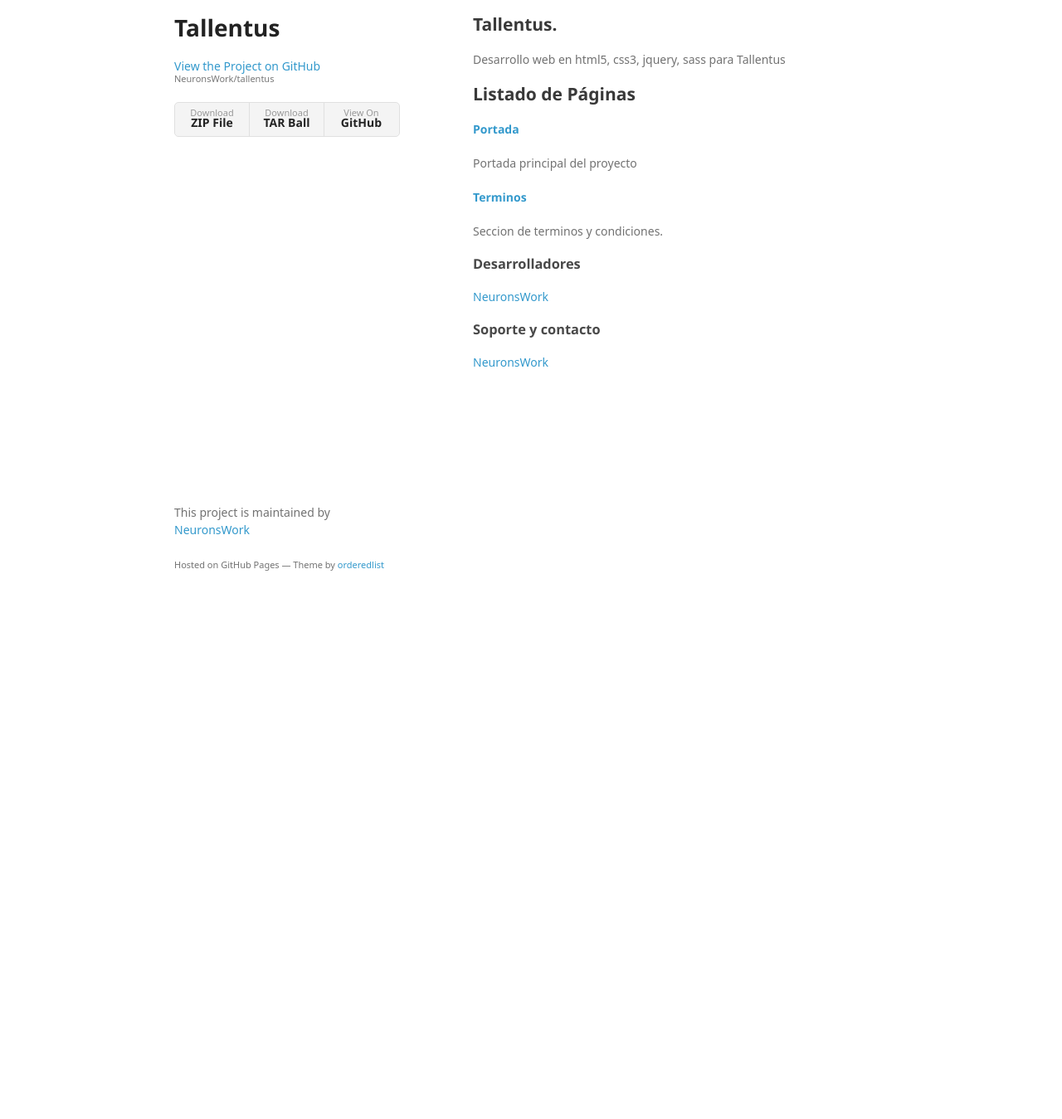
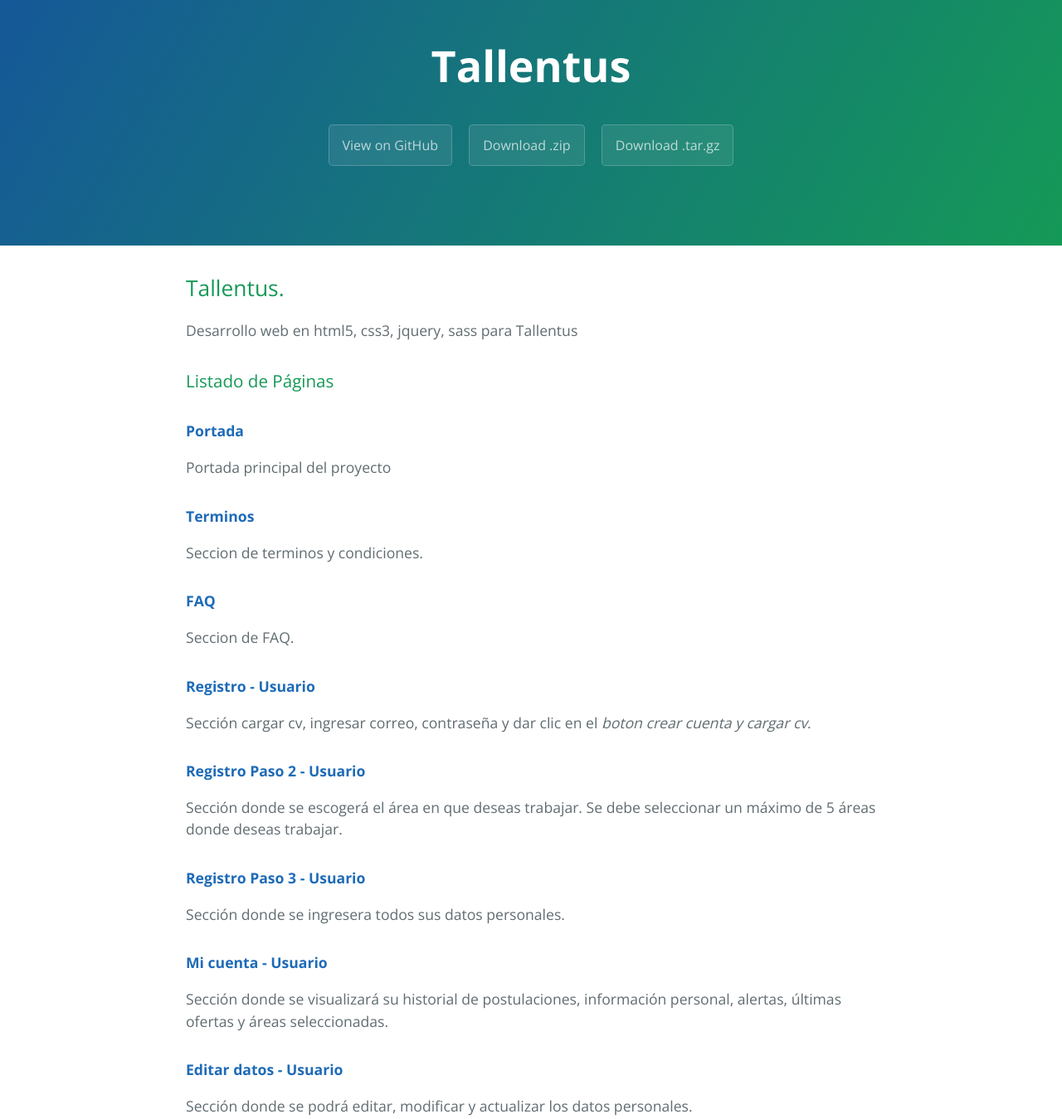
Before and after one commit to NeuronsWork/tallentus, a plain HTML site: page index.html in a window 1280 px wide. Shown: the part 40-1389 px from the top of the page at 83% size. Before the commit the page ends 800 px from the top, so only its background shows below. Drawn offline with nearby package versions, Linux system fonts and the light colour scheme; a web font is replaced by a local one.

Commit message:
Create gh-pages branch via GitHub

```diff
--- a/index.html
+++ b/index.html
@@ -1,40 +1,31 @@
-<!doctype html>
-<html>
+<!DOCTYPE html>
+<html lang="en-us">
   <head>
-    <meta charset="utf-8">
-    <meta http-equiv="X-UA-Compatible" content="chrome=1">
+    <meta charset="UTF-8">
     <title>Tallentus by NeuronsWork</title>
-
-    <link rel="stylesheet" href="stylesheets/styles.css">
-    <link rel="stylesheet" href="stylesheets/github-light.css">
-    <meta name="viewport" content="width=device-width">
-    <!--[if lt IE 9]>
-    <script src="//html5shiv.googlecode.com/svn/trunk/html5.js"></script>
-    <![endif]-->
+    <meta name="viewport" content="width=device-width, initial-scale=1">
+    <link rel="stylesheet" type="text/css" href="stylesheets/normalize.css" media="screen">
+    <link href='https://fonts.googleapis.com/css?family=Open+Sans:400,700' rel='stylesheet' type='text/css'>
+    <link rel="stylesheet" type="text/css" href="stylesheets/stylesheet.css" media="screen">
+    <link rel="stylesheet" type="text/css" href="stylesheets/github-light.css" media="screen">
   </head>
   <body>
-    <div class="wrapper">
-      <header>
-        <h1>Tallentus</h1>
-        <p></p>
+    <section class="page-header">
+      <h1 class="project-name">Tallentus</h1>
+      <h2 class="project-tagline"></h2>
+      <a href="https://github.com/NeuronsWork/tallentus" class="btn">View on GitHub</a>
+      <a href="https://github.com/NeuronsWork/tallentus/zipball/master" class="btn">Download .zip</a>
+      <a href="https://github.com/NeuronsWork/tallentus/tarball/master" class="btn">Download .tar.gz</a>
+    </section>
 
-        <p class="view"><a href="https://github.com/NeuronsWork/tallentus">View the Project on GitHub <small>NeuronsWork/tallentus</small></a></p>
-
-
-        <ul>
-          <li><a href="https://github.com/NeuronsWork/tallentus/zipball/master">Download <strong>ZIP File</strong></a></li>
-          <li><a href="https://github.com/NeuronsWork/tallentus/tarball/master">Download <strong>TAR Ball</strong></a></li>
-          <li><a href="https://github.com/NeuronsWork/tallentus">View On <strong>GitHub</strong></a></li>
-        </ul>
-      </header>
-      <section>
-        <h2>
+    <section class="main-content">
+      <h2>
 <a id="tallentus" class="anchor" href="#tallentus" aria-hidden="true"><span aria-hidden="true" class="octicon octicon-link"></span></a>Tallentus.</h2>
 
 <p>Desarrollo web en html5, css3, jquery, sass para Tallentus</p>
 
-<h2>
-<a id="listado-de-páginas" class="anchor" href="#listado-de-p%C3%A1ginas" aria-hidden="true"><span aria-hidden="true" class="octicon octicon-link"></span></a>Listado de Páginas</h2>
+<h3>
+<a id="listado-de-páginas" class="anchor" href="#listado-de-p%C3%A1ginas" aria-hidden="true"><span aria-hidden="true" class="octicon octicon-link"></span></a>Listado de Páginas</h3>
 
 <h4>
 <a id="portada" class="anchor" href="#portada" aria-hidden="true"><span aria-hidden="true" class="octicon octicon-link"></span></a><strong><a href="http://neuronswork.work/projects/tallentus/">Portada</a></strong>
@@ -48,6 +39,42 @@
 
 <p>Seccion de terminos y condiciones.</p>
 
+<h4>
+<a id="faq" class="anchor" href="#faq" aria-hidden="true"><span aria-hidden="true" class="octicon octicon-link"></span></a><strong><a href="http://neuronswork.work/projects/tallentus/faq.html">FAQ</a></strong>
+</h4>
+
+<p>Seccion de FAQ.</p>
+
+<h4>
+<a id="registro---usuario" class="anchor" href="#registro---usuario" aria-hidden="true"><span aria-hidden="true" class="octicon octicon-link"></span></a><strong><a href="http://neuronswork.work/projects/tallentus/">Registro - Usuario</a></strong>
+</h4>
+
+<p>Sección cargar cv, ingresar correo, contraseña y dar clic en el <em>boton crear cuenta y cargar cv</em>.</p>
+
+<h4>
+<a id="registro-paso-2---usuario" class="anchor" href="#registro-paso-2---usuario" aria-hidden="true"><span aria-hidden="true" class="octicon octicon-link"></span></a><strong><a href="http://neuronswork.work/projects/tallentus/registro-paso-2.html">Registro Paso 2 - Usuario</a></strong>
+</h4>
+
+<p>Sección donde se escogerá el área en que deseas trabajar. Se debe seleccionar un máximo de 5 áreas donde deseas trabajar.</p>
+
+<h4>
+<a id="registro-paso-3---usuario" class="anchor" href="#registro-paso-3---usuario" aria-hidden="true"><span aria-hidden="true" class="octicon octicon-link"></span></a><strong><a href="http://neuronswork.work/projects/tallentus/registro-paso-3.html">Registro Paso 3 - Usuario</a></strong>
+</h4>
+
+<p>Sección donde se ingresera todos sus datos personales.</p>
+
+<h4>
+<a id="mi-cuenta---usuario" class="anchor" href="#mi-cuenta---usuario" aria-hidden="true"><span aria-hidden="true" class="octicon octicon-link"></span></a><strong><a href="http://neuronswork.work/projects/tallentus/mi-cuenta.html">Mi cuenta - Usuario</a></strong>
+</h4>
+
+<p>Sección donde se visualizará su historial de postulaciones, información personal, alertas, últimas ofertas y áreas seleccionadas.</p>
+
+<h4>
+<a id="editar-datos---usuario" class="anchor" href="#editar-datos---usuario" aria-hidden="true"><span aria-hidden="true" class="octicon octicon-link"></span></a><strong><a href="http://neuronswork.work/projects/tallentus/editar.html">Editar datos - Usuario</a></strong>
+</h4>
+
+<p>Sección donde se podrá editar, modificar y actualizar los datos personales.</p>
+
 <h3>
 <a id="desarrolladores" class="anchor" href="#desarrolladores" aria-hidden="true"><span aria-hidden="true" class="octicon octicon-link"></span></a>Desarrolladores</h3>
 
@@ -57,13 +84,15 @@
 <a id="soporte-y-contacto" class="anchor" href="#soporte-y-contacto" aria-hidden="true"><span aria-hidden="true" class="octicon octicon-link"></span></a>Soporte y contacto</h3>
 
 <p><a href="http://neuronswork.work/">NeuronsWork</a></p>
-      </section>
-      <footer>
-        <p>This project is maintained by <a href="https://github.com/NeuronsWork">NeuronsWork</a></p>
-        <p><small>Hosted on GitHub Pages &mdash; Theme by <a href="https://github.com/orderedlist">orderedlist</a></small></p>
+
+      <footer class="site-footer">
+        <span class="site-footer-owner"><a href="https://github.com/NeuronsWork/tallentus">Tallentus</a> is maintained by <a href="https://github.com/NeuronsWork">NeuronsWork</a>.</span>
+
+        <span class="site-footer-credits">This page was generated by <a href="https://pages.github.com">GitHub Pages</a> using the <a href="https://github.com/jasonlong/cayman-theme">Cayman theme</a> by <a href="https://twitter.com/jasonlong">Jason Long</a>.</span>
       </footer>
-    </div>
-    <script src="javascripts/scale.fix.js"></script>
+
+    </section>
+
 
   </body>
 </html>
```
Also changed, not shown: params.json (+1 -1 lines).
